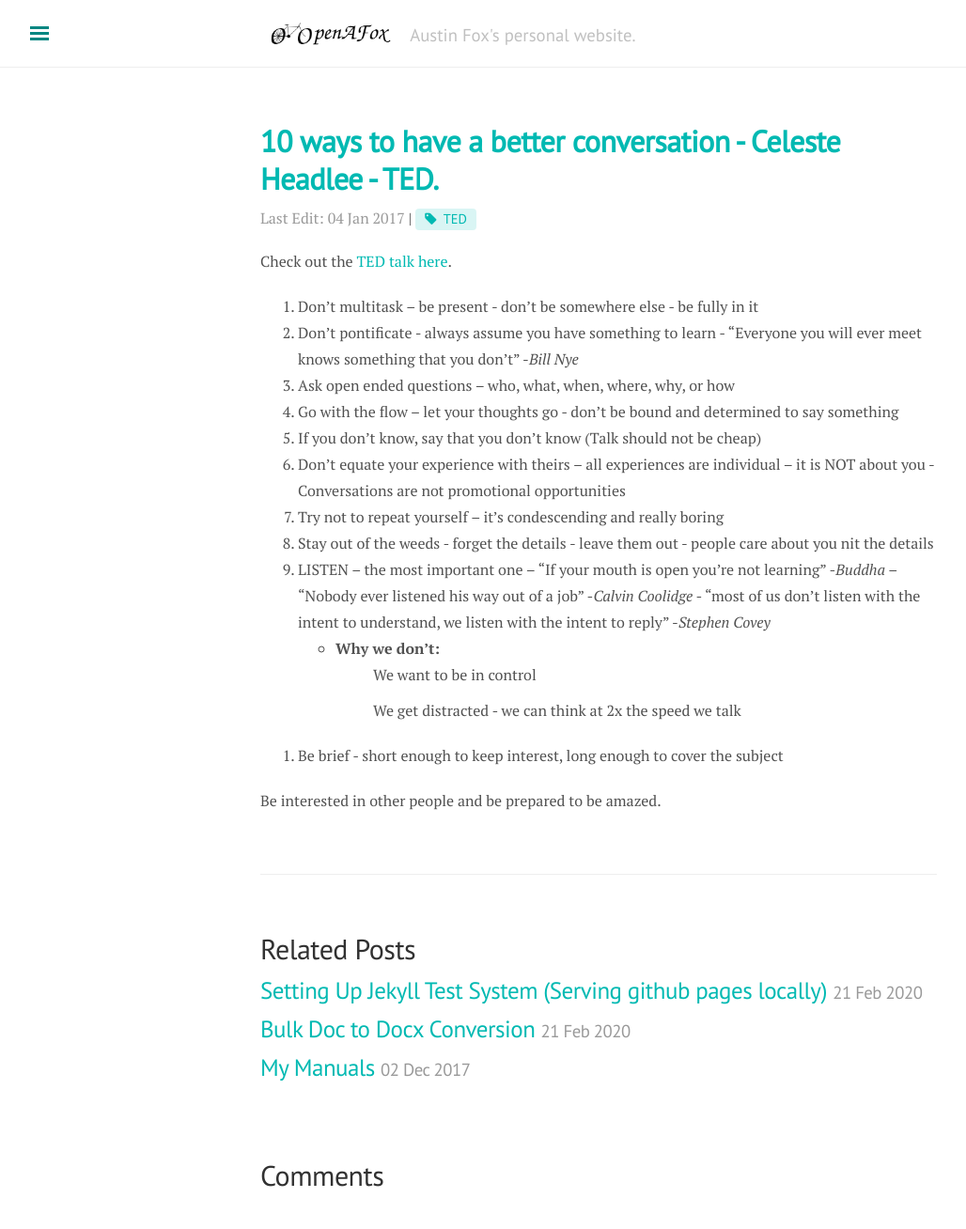
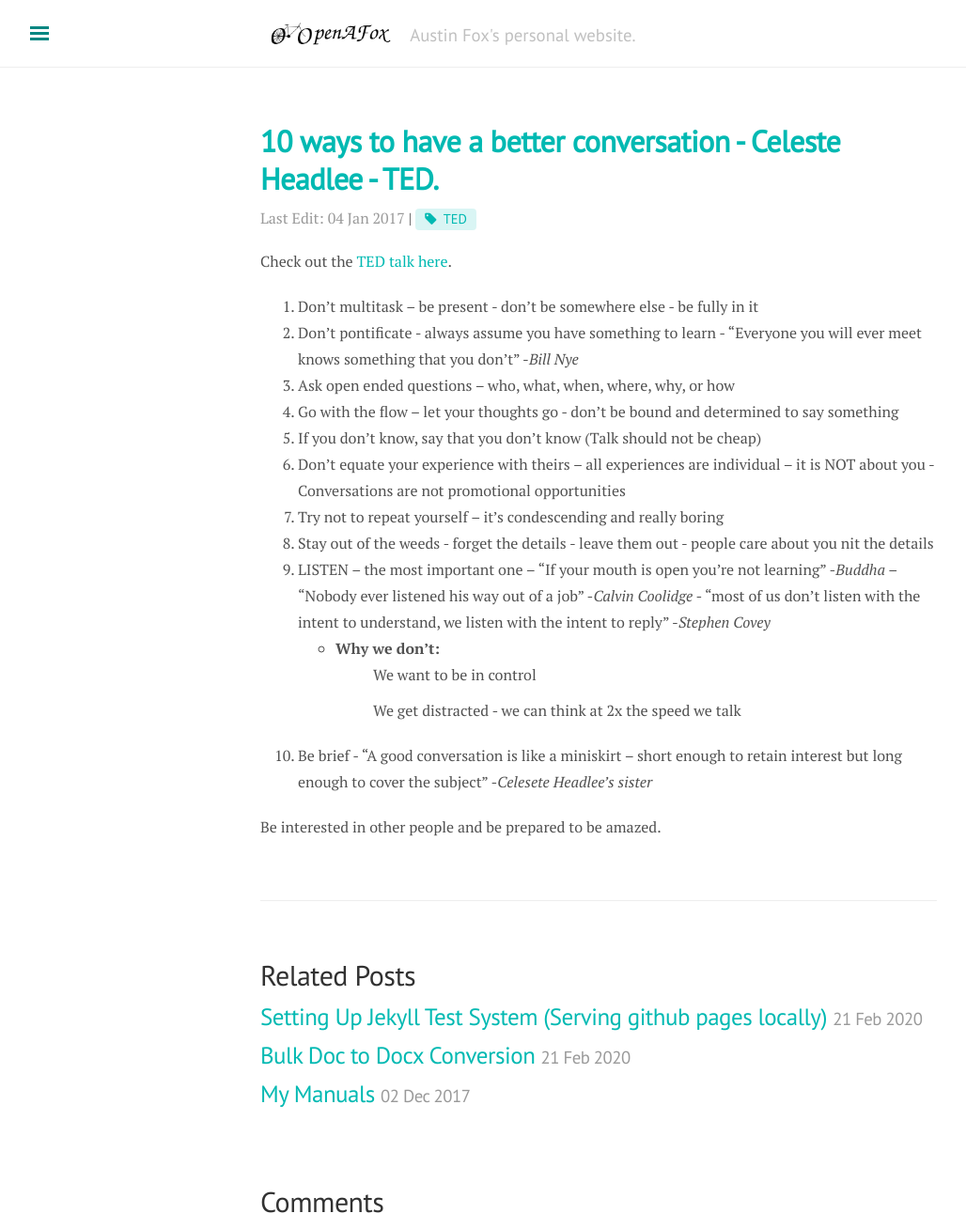
Before and after one commit to openafox/openafox.github.io, a Jekyll site: the page built from _posts/philosophy/2017-01-04-listening.md, in a window 1280 px wide and 1308 px high. Shown: the whole window at 94% size, without its empty margins (3-1031 px from the left). Built offline with Jekyll 4.4.1, drawn with Linux system fonts in a browser that asks for light colours; nearby versions of some CDN libraries; comment, search, counter and statistics services are not loaded.

Commit message:
Revert "Listening: paraphrase the miniskirt quote (REVIEW comment keeps the original)"
Austin prefers the original wording.

Co-Authored-By: Claude Opus 5.5 <noreply@anthropic.com>

```diff
--- a/_posts/philosophy/2017-01-04-listening.md
+++ b/_posts/philosophy/2017-01-04-listening.md
@@ -22,7 +22,6 @@ Check out the [TED talk here](http://www.ted.com/talks/celeste_headlee_10_ways_t
     : We want to be in control
     : We get distracted - we can think at 2x the speed we talk
 
-<!-- REVIEW (Austin): original line quoted Headlee's sister: "A good conversation is like a miniskirt – short enough to retain interest but long enough to cover the subject." Keep the paraphrase below, restore the quote, or reword. -->
-10. Be brief - short enough to keep interest, long enough to cover the subject
+10. Be brief - “A good conversation is like a miniskirt – short enough to retain interest but long enough to cover the subject” -*Celesete Headlee’s sister*
 
 Be interested in other people and be prepared to be amazed.
```
